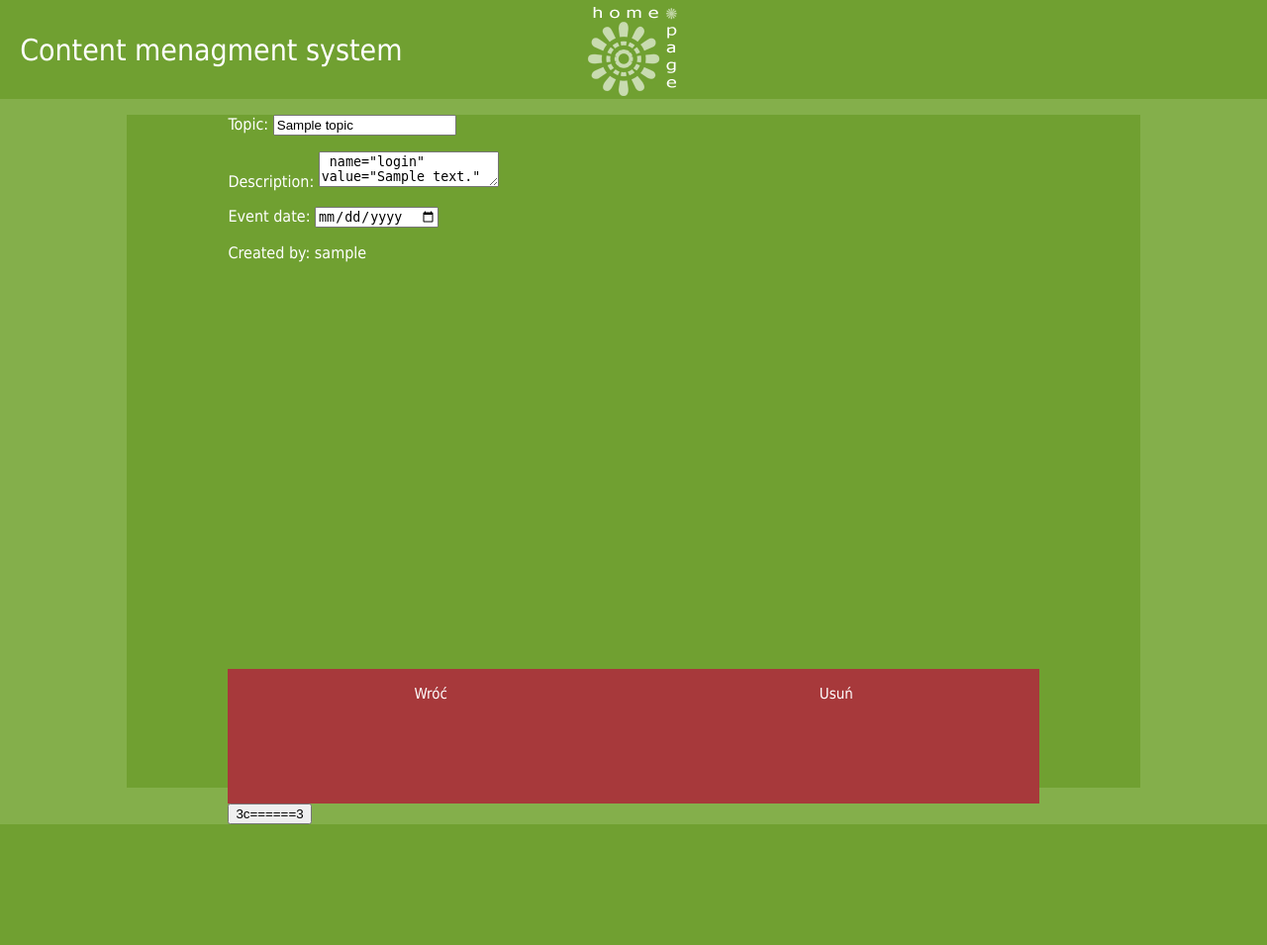
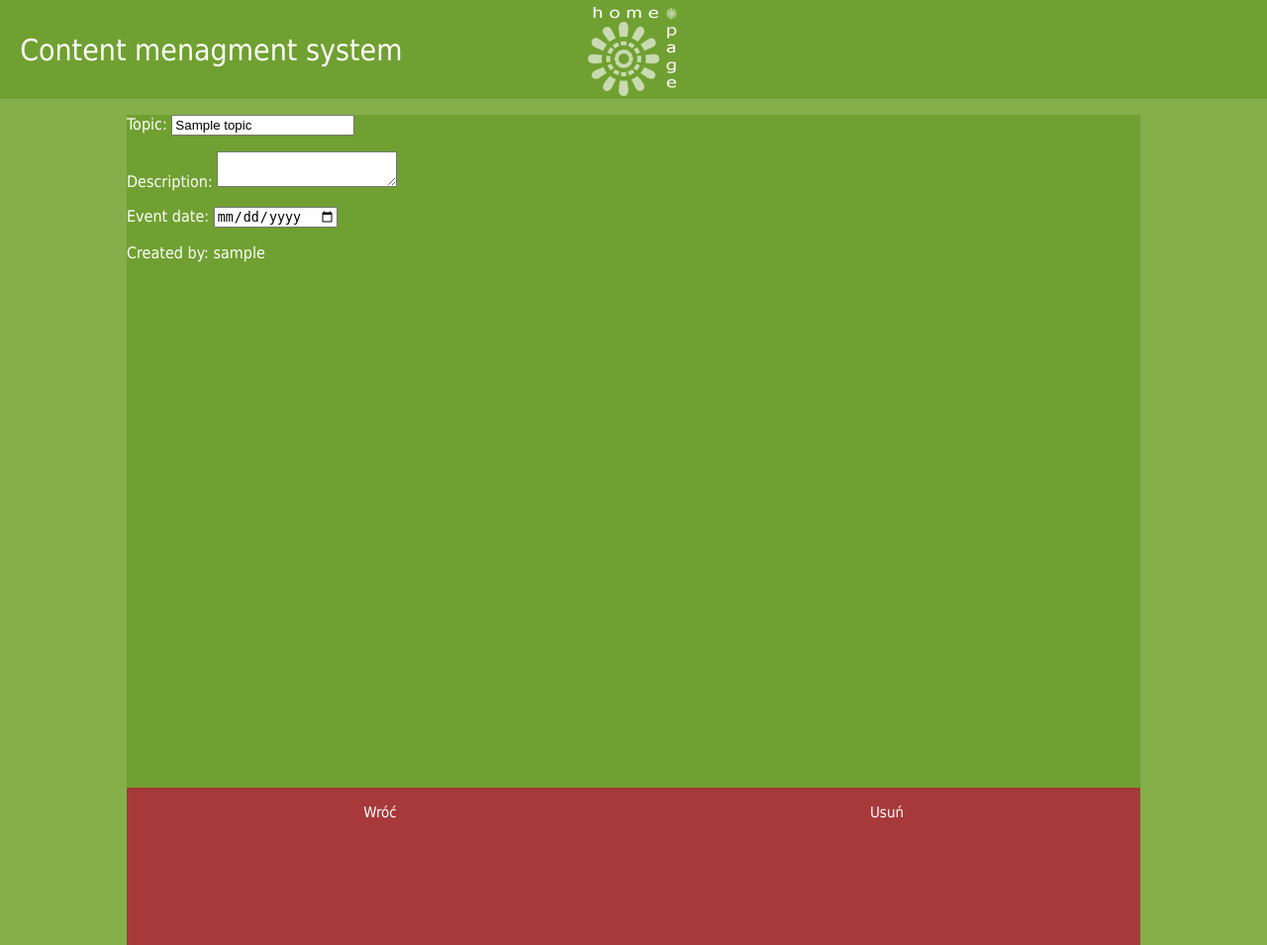
Before and after one commit to Czysty-las/Czysty-las-mark2, a PHP site: template public_html/Views/Calendar/CalendarDiscriptionView.php in a window 1280 px wide. Shown: the top 955 px of the page at 99% size. Before the commit the page ends 833 px from the top, so only its background shows below. Run offline with PHP 8.4, Linux system fonts and the light colour scheme; the template is opened without the code that fills it: most values are stand-ins (such as "Sample title", 1, 10 or a date in 2020); some libraries are stand-ins or nearby versions.

Commit message:
Zmiany w kalendarium

```diff
--- a/public_html/Views/Calendar/CalendarDiscriptionView.php
+++ b/public_html/Views/Calendar/CalendarDiscriptionView.php
@@ -4,21 +4,19 @@
         <?php include _ROOT_PATH . DIRECTORY_SEPARATOR . 'Views' . DIRECTORY_SEPARATOR . 'ContentManagementSystemParts' . DIRECTORY_SEPARATOR . 'Label.php'; ?>
         <div class="calendarModule">
             <form action="CMS.php" method="post">
-            <div class="calendarDescriptionTopic">
 
-                    <p>Topic: <input name="login" value="<?php echo $event->Topic;  ?>"/></p>
-                    <p>Description: <textarea> name="login" value="<?php echo $event->Description;  ?>"</textarea></p>
-                    <p>Event date: <input type="date" name="date" value="<?php echo $event->Date;  ?>"/></p>
+                    <input hidden="hidden" name="Id" value="<?php echo $event->Id;  ?>">
+                    <p>Topic: <input name="Topic" value="<?php echo $event->Topic;  ?>"/></p>
+                    <p>Description: <textarea name="login" value="<?php echo $event->Description;  ?>"></textarea></p>
+                    <p>Event date: <input type="date" name="Date" value="<?php echo $event->Date;  ?>"/></p>
                     <p>Created by: <?php echo $event->UserLogin;  ?></p>
-
-
 
             </div>
             <div class="calendarDescriptionButtons">
             <a class="formButton" href="CMS.php?action=list_calendar">Wróć</a>
-            <a class="formButton" href="CMS.php?action=delete_calendar">Usuń</a>
+            <a class="formButton" href="CMS.php?action=delete_calendar">Usuń</a>*/
             <p><button type="submit" name="function" value="edit_calendar">3c======3</button></p>
-            </div>
+
             </form>
 
 
```
